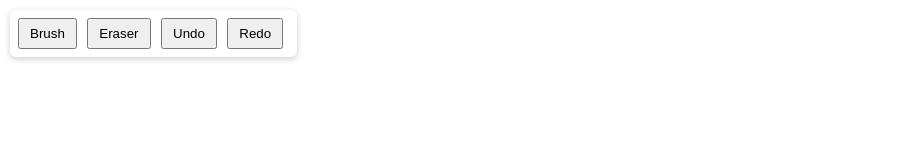
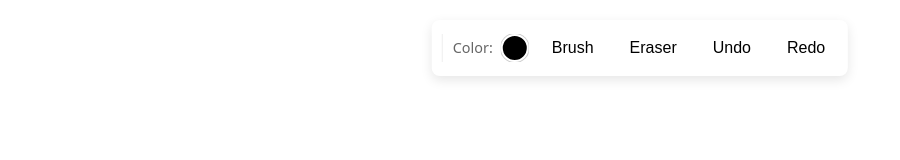
Before and after one commit to bravo1goingdark/realtime-collaborative-canvas, a website built with Vite: page client/index.html in a window 1280 px wide. Shown: the whole page, without its empty margins (0-900 px from the left). Built offline with nearby package versions, Linux system fonts and the light colour scheme; no server answers.

Commit message:
added color picker feature , reshaped button styles and updated readme

```diff
--- a/client/index.html
+++ b/client/index.html
@@ -9,6 +9,10 @@
 
 
 <div id="toolbar">
+    <div id="color-picker-container">
+        <label for="color-picker">Color:</label>
+        <input type="color" id="color-picker" value="#000000" />
+    </div>
     <button id="tool-stroke">Brush</button>
     <button id="tool-erase">Eraser</button>
     <button id="undo">Undo</button>
--- a/client/main.ts
+++ b/client/main.ts
@@ -5,6 +5,15 @@ import { Operation } from "../server/types";
 
 const canvas = document.getElementById("canvas") as HTMLCanvasElement;
 if (!canvas) throw new Error("Canvas element not found");
+
+const colorPicker = document.getElementById("color-picker") as HTMLInputElement;
+if (!colorPicker) throw new Error("Color picker element not found");
+
+let currentColor = colorPicker.value;
+colorPicker.addEventListener("input", () => {
+    currentColor = colorPicker.value;
+});
+
 
 const renderer = new CanvasRenderer(canvas);
 
@@ -59,7 +68,7 @@ canvas.addEventListener("pointermove", (e) => {
                 currentTool === "stroke"
                     ? {
                         points: currentPoints.slice(-2),
-                        color: "#000",
+                        color: currentColor,
                         width: 2,
                     }
                     : {
@@ -82,7 +91,7 @@ canvas.addEventListener("pointerup", (e) => {
             timestamp: Date.now(),
             data: {
                 points: currentPoints,
-                color: "#000",
+                color: currentColor,
                 width: 2,
             },
         });
--- a/client/style.css
+++ b/client/style.css
@@ -3,26 +3,86 @@ html, body {
     padding: 0;
     height: 100%;
     overflow: hidden;
-    font-family: sans-serif;
+    font-family: system-ui, -apple-system, BlinkMacSystemFont, 'Segoe UI', Roboto, Oxygen, Ubuntu, Cantarell, 'Open Sans', 'Helvetica Neue', sans-serif;
+    background-color: #f0f0f0; /* Light grey background */
 }
 
 #toolbar {
     position: fixed;
-    top: 10px;
-    left: 10px;
+    top: 20px;
+    left: 50%;
+    transform: translateX(-50%);
     z-index: 10;
     background: white;
-    padding: 8px;
-    border-radius: 6px;
-    box-shadow: 0 2px 6px rgba(0,0,0,0.2);
+    padding: 10px;
+    border-radius: 8px;
+    box-shadow: 0 4px 12px rgba(0,0,0,0.1);
+    display: flex;
+    align-items: center;
+    gap: 10px;
 }
 
 #toolbar button {
-    margin-right: 6px;
-    padding: 6px 10px;
+    padding: 8px 12px;
     cursor: pointer;
+    border: 1px solid transparent;
+    border-radius: 6px;
+    background: transparent;
+    font-size: 1em;
+}
+
+#toolbar button:hover {
+    background: #f5f5f5;
+}
+
+#color-picker-container {
+    display: flex;
+    align-items: center;
+    gap: 8px;
+    border-left: 1px solid #eee;
+    padding-left: 10px;
+}
+
+#color-picker-container label {
+    font-size: 0.9em;
+    color: #666;
+    padding-bottom: 2px; /* Align better with the circle */
+}
+
+#color-picker {
+    -webkit-appearance: none;
+    -moz-appearance: none;
+    appearance: none;
+    width: 28px;
+    height: 28px;
+    background-color: transparent;
+    border: none;
+    cursor: pointer;
+    padding: 0;
+}
+#color-picker::-webkit-color-swatch-wrapper {
+    padding: 0;
+}
+#color-picker::-webkit-color-swatch {
+    border-radius: 50%;
+    border: 2px solid #fff;
+    box-shadow: 0 0 0 1px rgba(0,0,0,0.2);
+}
+
+#color-picker::-moz-color-swatch {
+    border-radius: 50%;
+    border: 2px solid #fff;
+    box-shadow: 0 0 0 1px rgba(0,0,0,0.2);
 }
 
 canvas {
     display: block;
+    background-color: white;
+    box-shadow: 0 0 20px rgba(0,0,0,0.1);
+    margin: auto;
+    position: absolute; /* Center canvas */
+    top: 0;
+    bottom: 0;
+    left: 0;
+    right: 0;
 }
--- a/package.json
+++ b/package.json
@@ -1,7 +1,8 @@
 {
   "types": "module",
   "scripts": {
-    "start": "node --loader ts-node/esm server/server.ts"
+    "server": "node --loader ts-node/esm server/server.ts",
+    "client" : "cd client && npx vite"
   },
   "type": "module",
   "dependencies": {
@@ -9,6 +10,7 @@
   },
   "devDependencies": {
     "@types/ws": "^8.18.1",
-    "ts-node": "^10.9.2"
+    "ts-node": "^10.9.2",
+    "vite": "^7.3.1"
   }
 }
```
Also changed, not shown: ARCHITECTURE.md (added, +67 -0 lines), README.md, 1 other file.
